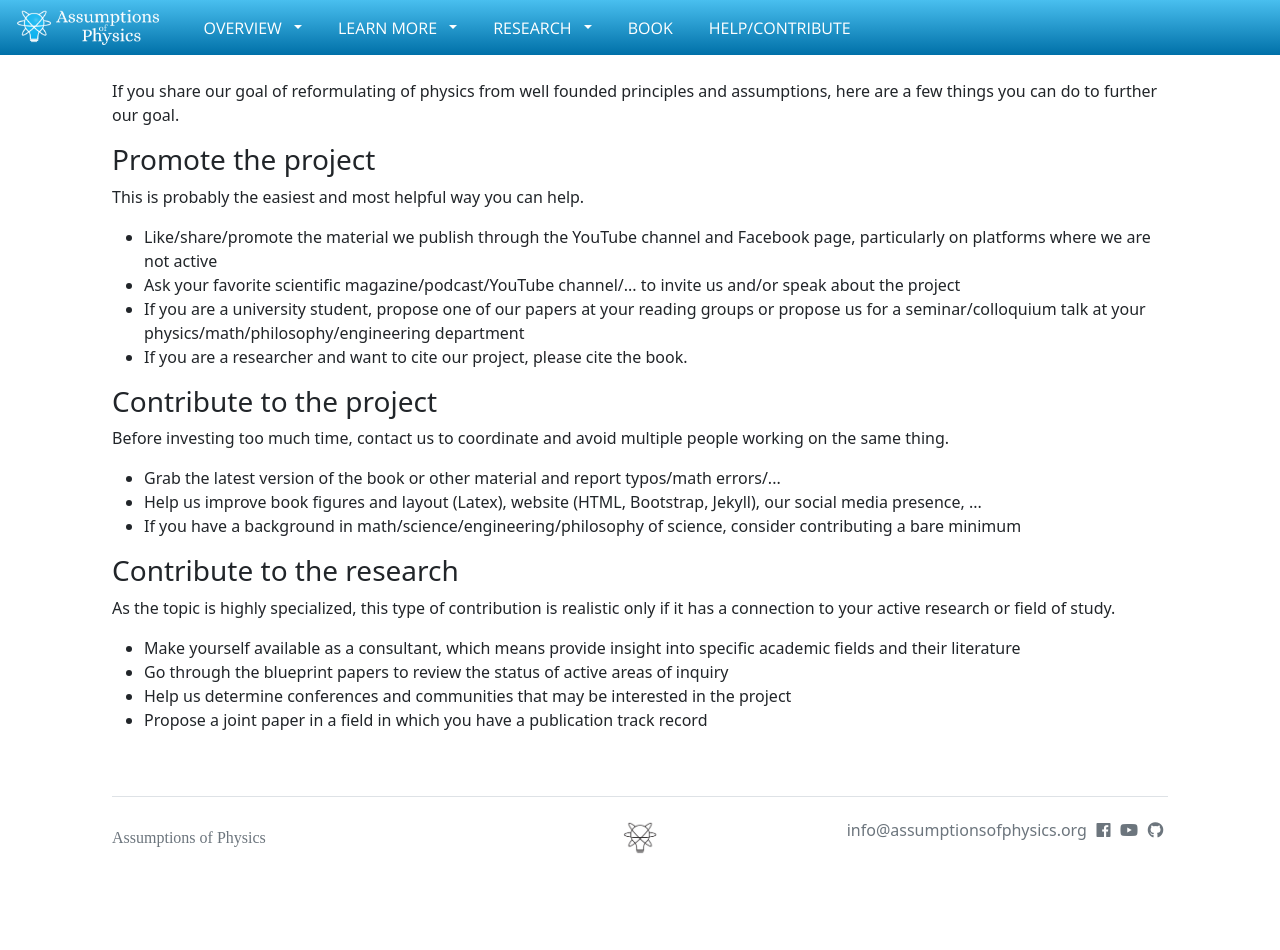
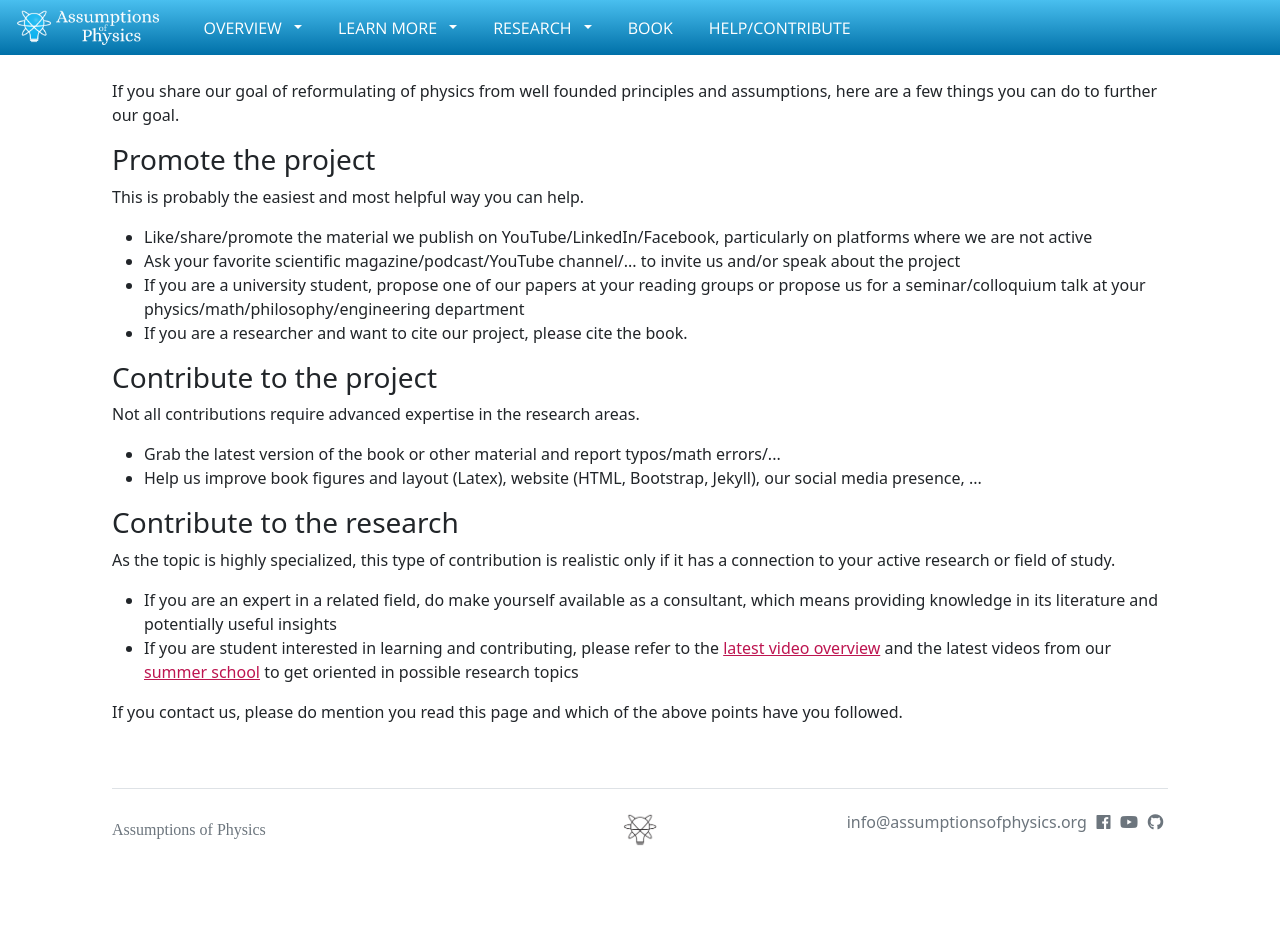
Before and after one commit to assumptionsofphysics/assumptionsofphysics.github.io, a Jekyll site: the page built from contribute.html, in a window 1280 px wide. Built offline with Jekyll 4.4.1, drawn with Linux system fonts in a browser that asks for light colours; nearby versions of some CDN libraries; some web fonts are replaced.

Commit message:
Updating contribute page

```diff
--- a/contribute.html
+++ b/contribute.html
@@ -11,30 +11,26 @@ title: How to contribute
             <h3>Promote the project</h3>
             <p>This is probably the easiest and most helpful way you can help.</p>
             <ul>
-                <li>Like/share/promote the material we publish through the YouTube channel and Facebook page, particularly on platforms where we are not active</li>
+                <li>Like/share/promote the material we publish on YouTube/LinkedIn/Facebook, particularly on platforms where we are not active</li>
                 <li>Ask your favorite scientific magazine/podcast/YouTube channel/... to invite us and/or speak about the project</li>
                 <li>If you are a university student, propose one of our papers at your reading groups or propose us for a seminar/colloquium talk at your physics/math/philosophy/engineering department</li>
                 <li>If you are a researcher and want to cite our project, please cite the book.</li>
             </ul>
 
             <h3>Contribute to the project</h3>
-            <p>Before investing too much time, contact us to coordinate and avoid
-            multiple people working on the same thing.</p>
+            <p>Not all contributions require advanced expertise in the research areas.</p>
             <ul>
                 <li>Grab the latest version of the book or other material and report typos/math errors/...</li>
                 <li>Help us improve book figures and layout (Latex), website (HTML, Bootstrap, Jekyll), our social media presence, ...</li>
-                <li>If you have a background in math/science/engineering/philosophy of science, consider contributing a bare minimum</li>
             </ul>
 
             <h3>Contribute to the research</h3>
-            <p>As the topic is highly specialized, this type of contribution
-            is realistic only if it has a connection to your active research or field of study.</p>
+            <p>As the topic is highly specialized, this type of contribution is realistic only if it has a connection to your active research or field of study.</p>
             <ul>
-                <li>Make yourself available as a consultant, which means provide insight into specific academic fields and their literature</li>
-                <li>Go through the blueprint papers to review the status of active areas of inquiry</li>
-                <li>Help us determine conferences and communities that may be interested in the project</li>
-                <li>Propose a joint paper in a field in which you have a publication track record</li>
+                <li>If you are an expert in a related field, do make yourself available as a consultant, which means providing knowledge in its literature and potentially useful insights</li>
+                <li>If you are student interested in learning and contributing, please refer to the <a href="https://youtu.be/3Cb4DNUYmcg">latest video overview</a> and the latest videos from our <a href="presentations/2024SummerSchool.html">summer school</a> to get oriented in possible research topics</li>
             </ul>
+            <p>If you contact us, please do mention you read this page and which of the above points have you followed.</p>
         </div>
     </div>
     <br/>
```
